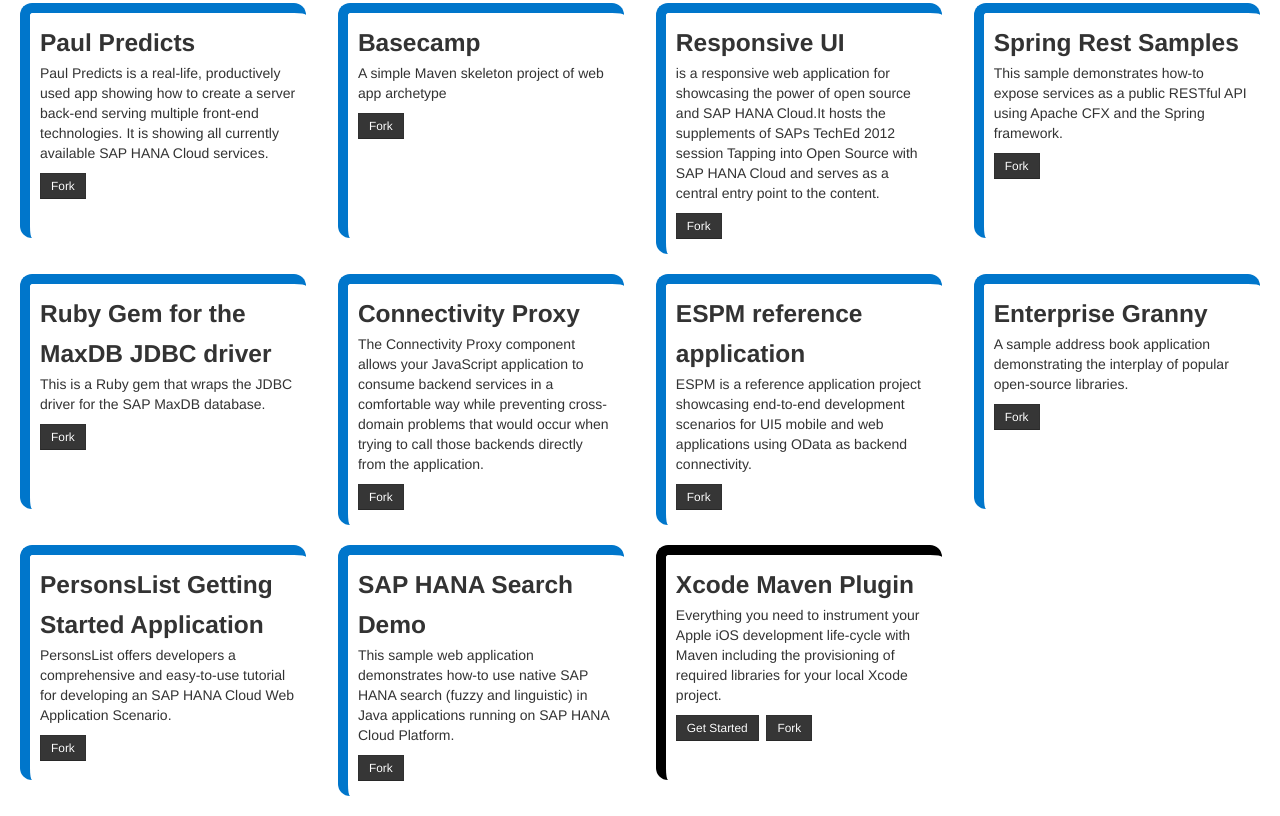
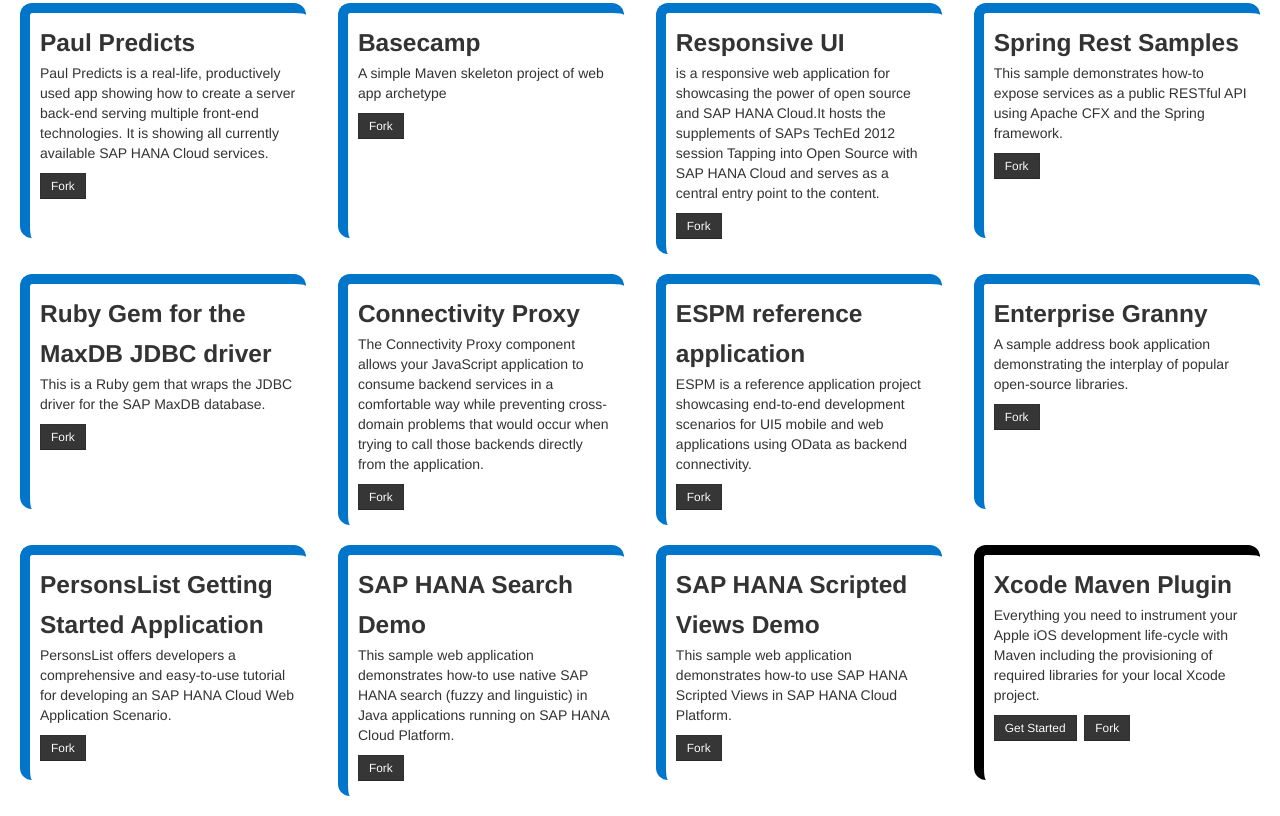
Before and after one commit to dfarr/sap.github.com, a plain HTML site: page index.html in a window 1280 px wide. Shown: the part 715-1531 px from the top of the page. Drawn offline with Linux system fonts and the light colour scheme.

Commit message:
Added Scripted Views Demo (HCP)
Change-Id: I719c80afffbd1c3f140b591f9f91313e0890a29d
Signed-off-by: Matthias Steiner <matthias.steiner@inscope.net>

```diff
--- a/index.html
+++ b/index.html
@@ -325,13 +325,16 @@
           <p>This sample web application demonstrates how-to use native SAP HANA search (fuzzy and linguistic) in Java applications running on SAP HANA Cloud Platform.</p>
           <p><a class="btn btn-small btn-inverse" href="https://github.com/SAP/cloud-hana-search-demo">Fork</a></p>
       </div><!--/span-->
+      <div class="span3 hero-unit-sap hero-unit-sap-cloud">
+          <h3>SAP HANA Scripted Views Demo</h3>
+          <p>This sample web application demonstrates how-to use SAP HANA Scripted Views in SAP HANA Cloud Platform.</p>
+          <p><a class="btn btn-small btn-inverse" href="https://github.com/SAP/cloud-hana-scriptview-demo">Fork</a></p>
+      </div><!--/span-->
        <div class="span3 hero-unit-sap hero-unit-sap-general">
           <h3>Xcode Maven Plugin</h3>
           <p>Everything you need to instrument your Apple iOS development life-cycle with Maven including the provisioning of required libraries for your local Xcode project.</p>
           <p><a class="btn btn-small btn-inverse" href="http://sap-production.github.io/xcode-maven-plugin">Get Started</a>&nbsp;&nbsp;<a class="btn btn-small btn-inverse" href="https://github.com/sap-production/xcode-maven-plugin">Fork</a></p>
        </div><!--/span-->
-       <div class="span3 hero-unit-sap">
-      </div><!--/span-->
     </div>
 
     <!-- Le javascript
```
